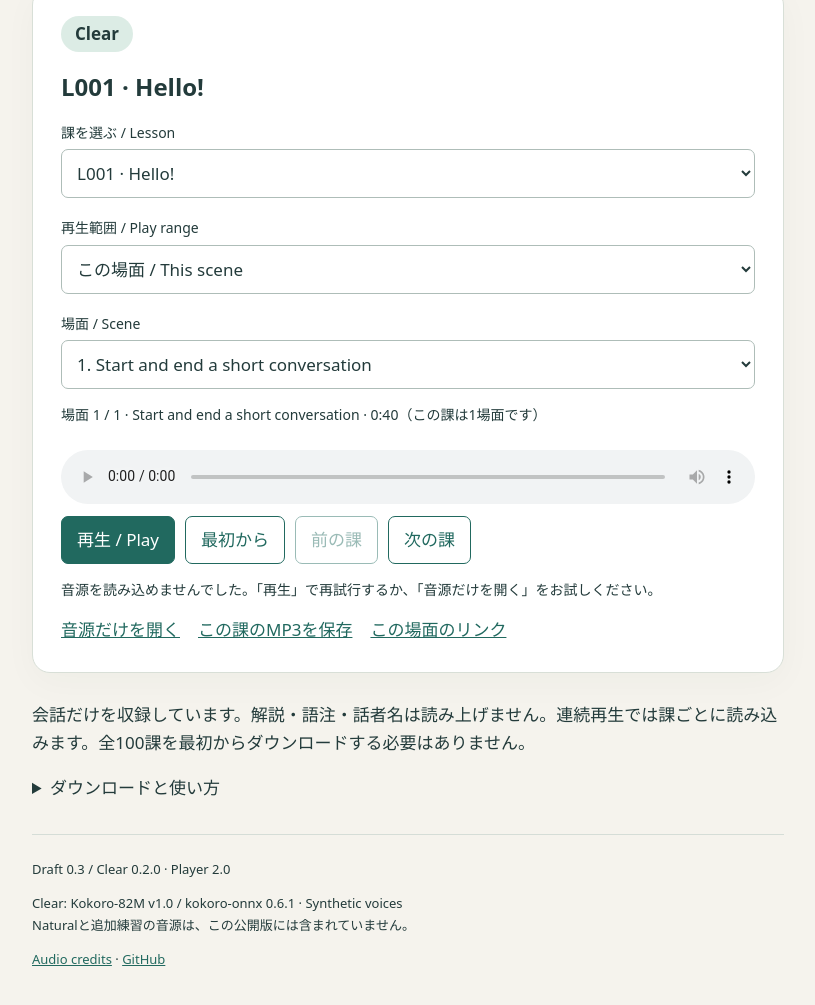
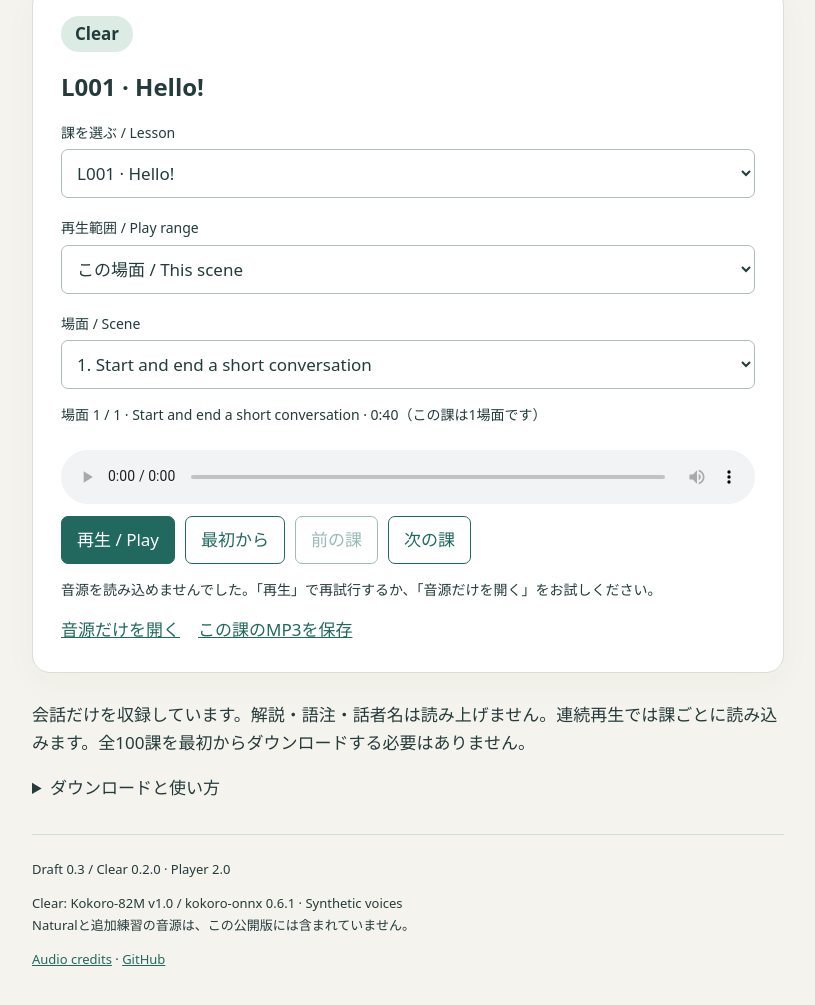
Before and after one commit to TomGrid729/everyday-conversations-audio, a plain HTML site: page index.html in a window 1280 px wide. Shown: the part 288-1293 px from the top of the page, without its empty margins (232-1047 px from the left). Drawn offline with Linux system fonts and the light colour scheme.

Commit message:
Remove redundant scene-link control from audio player

```diff
--- a/index.html
+++ b/index.html
@@ -6,7 +6,7 @@
 <label for="mode">再生範囲 / Play range</label><select id="mode"><option value="scene">この場面 / This scene</option><option value="lesson">この課全体 / Whole lesson</option><option value="all">全課連続 / Continue through lessons</option></select>
 <div id="scene-control"><label for="scene">場面 / Scene</label><select id="scene"></select></div><p id="segment-help"></p>
 <audio id="audio" controls preload="metadata" playsinline aria-label="会話音声"></audio><div class="actions"><button class="primary" id="play" disabled>再生 / Play</button><button id="restart" disabled>最初から</button><button id="prev" disabled>前の課</button><button id="next" disabled>次の課</button></div><p id="status" class="status" aria-live="polite"></p>
-<div class="links"><a id="direct" target="_blank" rel="noopener">音源だけを開く</a><a id="download">この課のMP3を保存</a><a id="permalink">この場面のリンク</a></div></section>
+<div class="links"><a id="direct" target="_blank" rel="noopener">音源だけを開く</a><a id="download">この課のMP3を保存</a></div></section>
 <p>会話だけを収録しています。解説・語注・話者名は読み上げません。連続再生では課ごとに読み込みます。全100課を最初からダウンロードする必要はありません。</p>
 <details><summary>ダウンロードと使い方</summary><p><a id="release" href="https://github.com/TomGrid729/everyday-conversations-audio/releases/tag/clear-v0.2.0">全100課・25課ずつのZIP</a></p><p>再生を開始するにはボタンを押してください。端末が連続再生を止めた場合は、もう一度「再生」を押してください。保存する場合はMP3リンクを開き、ブラウザーのダウンロード機能を使えます。</p><p>「This scene」は選んだ場面だけを再生し、最後で止まります。1課に2場面ある場合は前半・後半を選べます。1場面だけの課では「Whole lesson」と同じ音声です。</p></details>
-<footer><span id="edition"></span><span> · Player 2.0</span><p>Clear: Kokoro-82M v1.0 / kokoro-onnx 0.6.1 · Synthetic voices<br>Naturalと追加練習の音源は、この公開版には含まれていません。</p><a href="CREDITS.md">Audio credits</a> · <a href="https://github.com/TomGrid729/everyday-conversations-audio">GitHub</a></footer></main><script src="player.js?v=1b72ce98640b"></script></body></html>
+<footer><span id="edition"></span><span> · Player 2.0</span><p>Clear: Kokoro-82M v1.0 / kokoro-onnx 0.6.1 · Synthetic voices<br>Naturalと追加練習の音源は、この公開版には含まれていません。</p><a href="CREDITS.md">Audio credits</a> · <a href="https://github.com/TomGrid729/everyday-conversations-audio">GitHub</a></footer></main><script src="player.js?v=9d25ba58953b"></script></body></html>
--- a/player.js
+++ b/player.js
@@ -18,8 +18,6 @@ function updateSelection() {
     ? `場面 ${s.part} / ${l.segments.length} · ${s.subtitle} · ${durationLabel(s.duration_seconds)}${l.segments.length === 1 ? "（この課は1場面です）" : ""}`
     : `${mode.value === "all" ? "この課から順に連続再生" : "この課の会話を最初から再生"} · ${durationLabel(l.duration_seconds)}`;
   const params = new URLSearchParams({lesson: l.lesson_id, scene: s.spread_id, mode: mode.value});
-  $("permalink").href = `?${params}`;
-  $("permalink").textContent = isScene ? "この場面のリンク" : "この再生範囲のリンク";
   history.replaceState(null, "", `?${params}`);
   $("direct").href = selected.stream_url;
   $("download").href = l.download_url;
```
